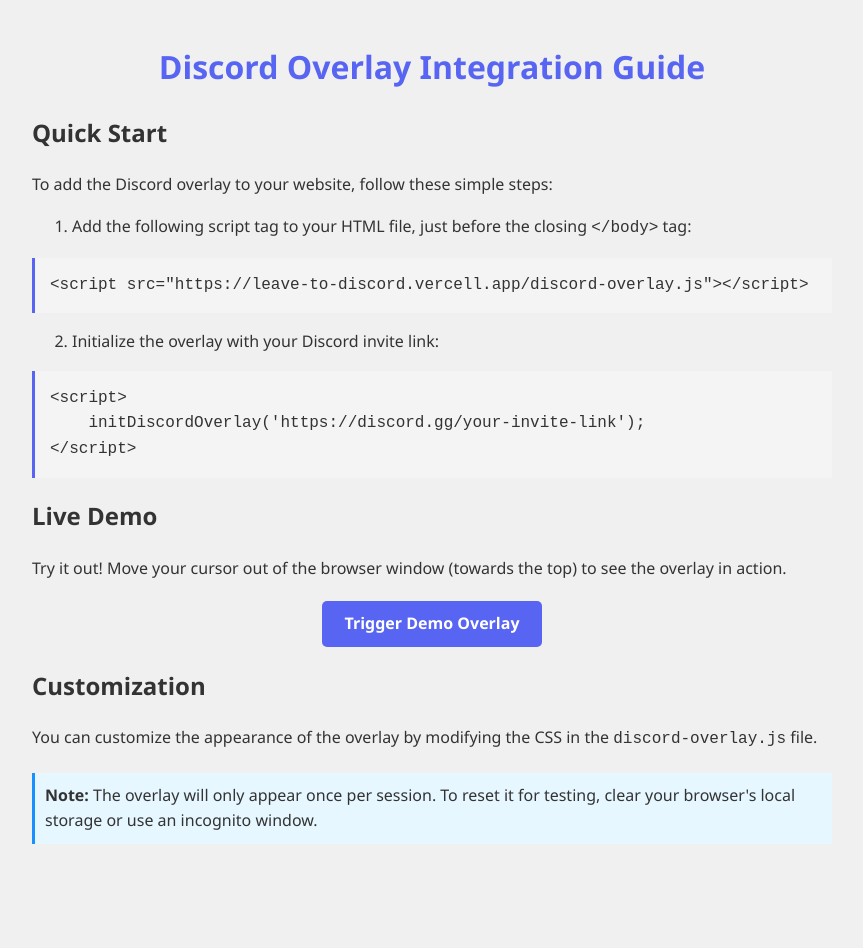
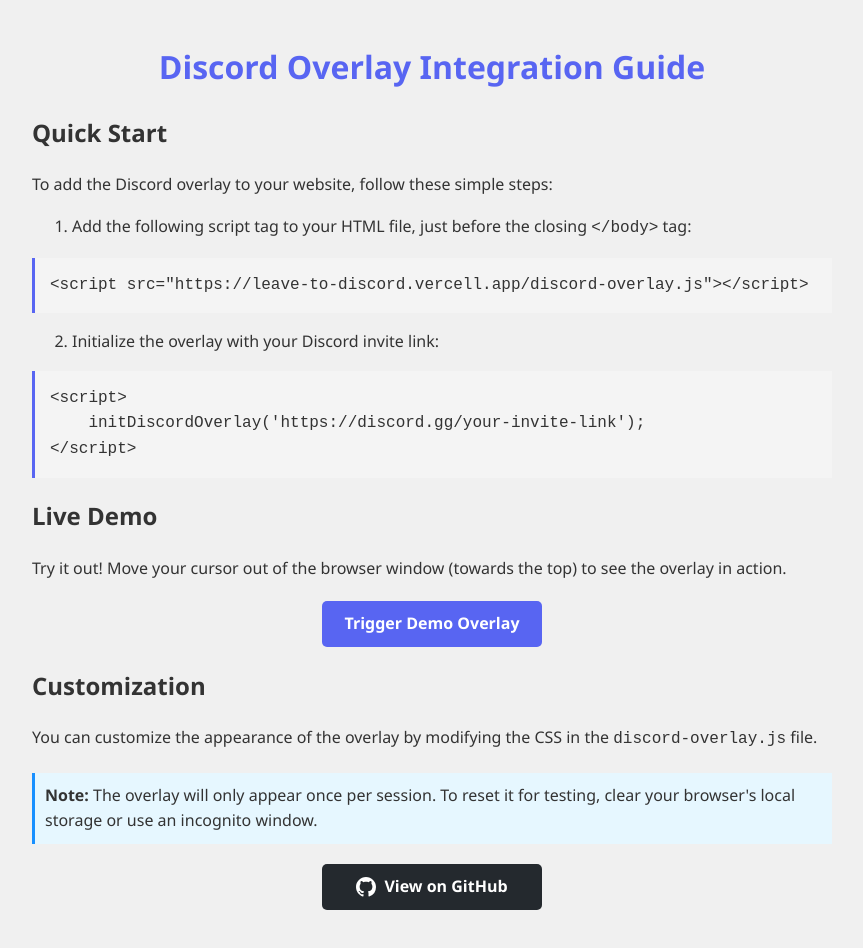
Before and after one commit to heyxmirko/leave-to-discord, a plain HTML site: page index.html in a window 1280 px wide. Shown: the whole page, without its empty margins (208-1071 px from the left). Before the commit the page ends 864 px from the top, so only its background shows below. Drawn offline with Linux system fonts and the light colour scheme.

Commit message:
Add github button

```diff
--- a/index.html
+++ b/index.html
@@ -48,6 +48,32 @@
             padding: 10px;
             margin-top: 20px;
         }
+        /* GitHub button styles */
+        .github-button {
+            display: flex;
+            align-items: center;
+            justify-content: center;
+            width: 200px;
+            margin: 20px auto;
+            padding: 10px;
+            background-color: #24292e;
+            color: white;
+            text-align: center;
+            text-decoration: none;
+            border-radius: 5px;
+            font-weight: bold;
+        }
+        .github-button:hover {
+            background-color: #2f363d;
+        }
+        .github-button svg {
+            margin-right: 8px;
+            width: 20px;
+            height: 20px;
+        }
+        .github-button svg path {
+            fill: white;
+        }
     </style>
     <script src="./discord-overlay.js"></script>
 </head>
@@ -93,5 +119,13 @@
             }, 300);
         });
     </script>
+
+    <!-- GitHub button -->
+    <a href="https://github.com/heyxmirko/leave-to-discord" target="_blank" class="github-button">
+        <svg height="32" aria-hidden="true" viewBox="0 0 16 16" version="1.1" width="32" data-view-component="true" class="octicon octicon-mark-github v-align-middle">
+            <path fill-rule="evenodd" d="M8 0C3.58 0 0 3.58 0 8c0 3.54 2.29 6.53 5.47 7.59.4.07.55-.17.55-.38 0-.19-.01-.82-.01-1.49-2.01.37-2.53-.49-2.69-.94-.09-.23-.48-.94-.82-1.13-.28-.15-.68-.52-.01-.53.63-.01 1.08.58 1.23.82.72 1.21 1.87.87 2.33.66.07-.52.28-.87.51-1.07-1.78-.2-3.64-.89-3.64-3.95 0-.87.31-1.59.82-2.15-.08-.2-.36-1.02.08-2.12 0 0 .67-.21 2.2.82.64-.18 1.32-.27 2-.27.68 0 1.36.09 2 .27 1.53-1.04 2.2-.82 2.2-.82.44 1.1.16 1.92.08 2.12.51.56.82 1.27.82 2.15 0 3.07-1.87 3.75-3.65 3.95.29.25.54.73.54 1.48 0 1.07-.01 1.93-.01 2.2 0 .21.15.46.55.38A8.013 8.013 0 0016 8c0-4.42-3.58-8-8-8z"></path>
+        </svg>
+        View on GitHub
+    </a>
 </body>
 </html>
```
